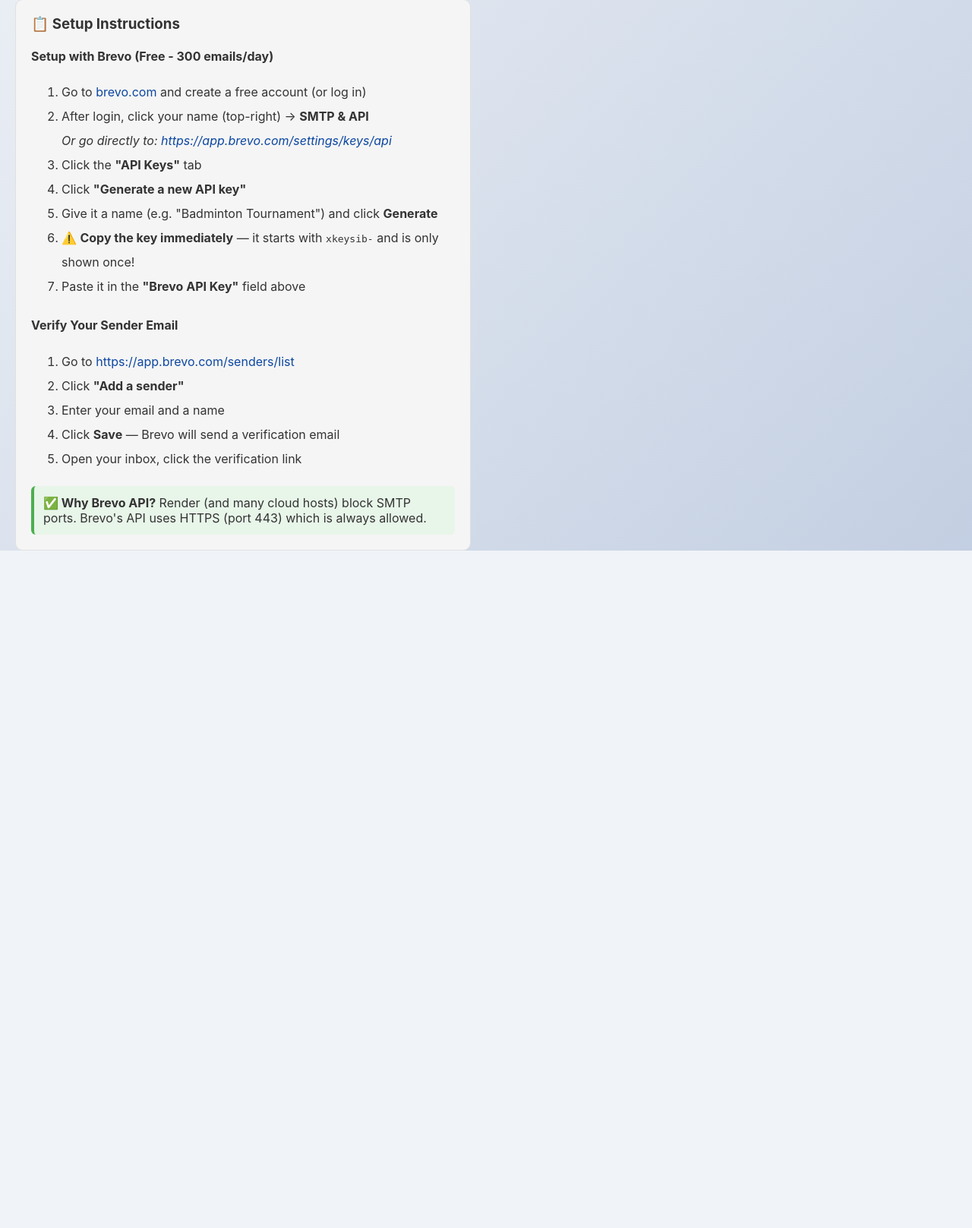
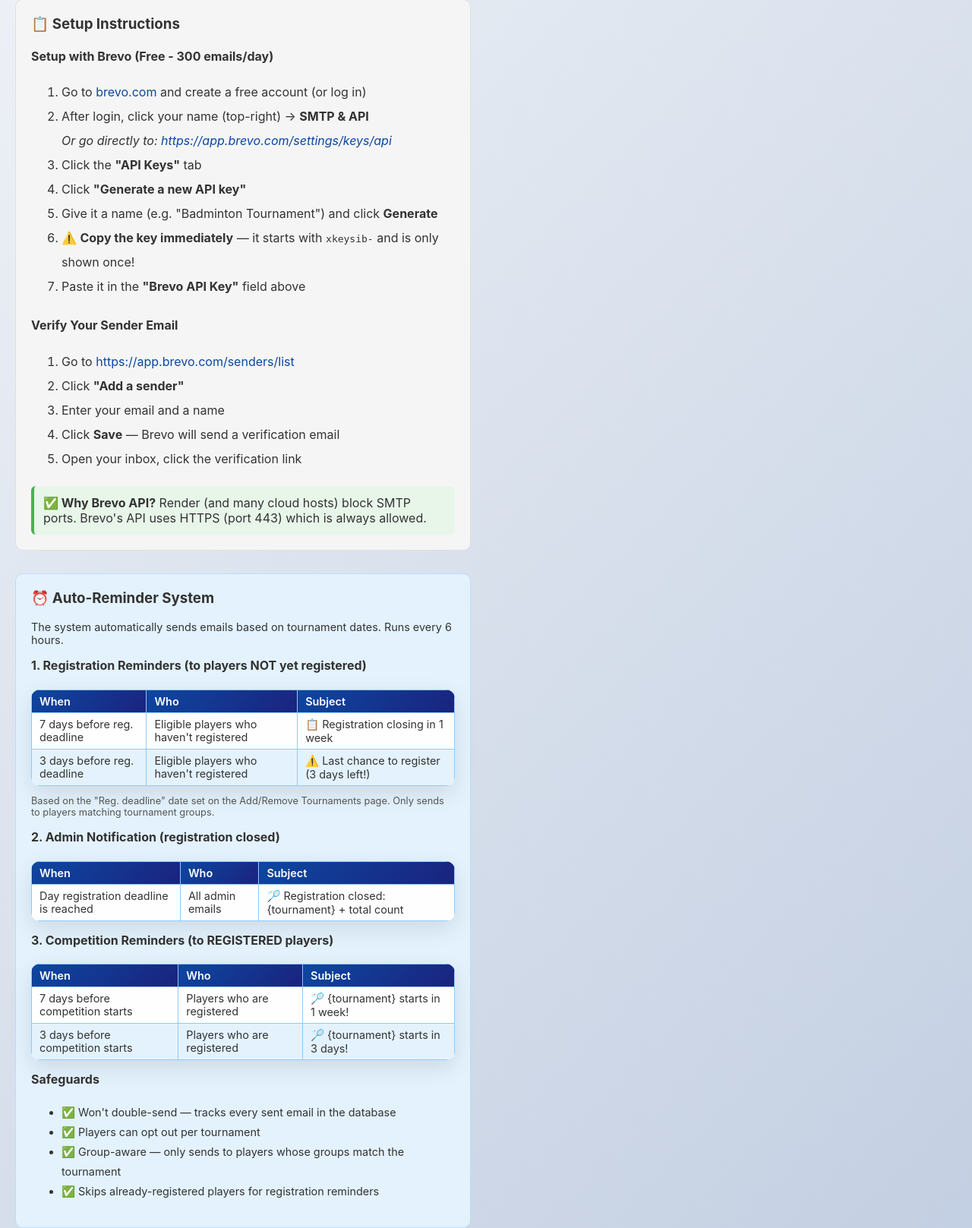
Before and after one commit to umashankarid/badmintonScrapper, a Flask app: page /email-settings.html in a window 1280 px wide. Shown: the part 604-2221 px from the top of the page at 76% size. Before the commit the page ends 1329 px from the top, so only its background shows below. Run offline with Flask 3, Linux system fonts and the light colour scheme; parts of the project's set-up code (start-up, migrations or seed data) failed here and were passed over.

Commit message:
Add auto-reminder system documentation to email settings page
Shows all 3 types of auto-emails (registration reminders, admin
notification, competition reminders) with timing, recipients, and
safeguards.

```diff
--- a/templates/email-settings.html
+++ b/templates/email-settings.html
@@ -55,6 +55,73 @@
             <div style="margin-top:20px;padding:12px;background:#e8f5e9;border-radius:6px;border-left:4px solid #4caf50;">
                 <strong>✅ Why Brevo API?</strong> Render (and many cloud hosts) block SMTP ports. Brevo's API uses HTTPS (port 443) which is always allowed.
             </div>
+        </div>
+
+        <!-- Auto-Reminder System Info -->
+        <div style="margin-top:30px;padding:20px;background:#e3f2fd;border-radius:10px;border:1px solid #bbdefb;">
+            <h3 style="margin-top:0;">⏰ Auto-Reminder System</h3>
+            <p style="color:#333;font-size:0.9em;">The system automatically sends emails based on tournament dates. Runs every 6 hours.</p>
+
+            <h4 style="margin-top:15px;">1. Registration Reminders (to players NOT yet registered)</h4>
+            <table style="width:100%;border-collapse:collapse;font-size:0.9em;margin:8px 0;">
+                <tr style="background:#bbdefb;">
+                    <th style="padding:6px 10px;text-align:left;border:1px solid #90caf9;">When</th>
+                    <th style="padding:6px 10px;text-align:left;border:1px solid #90caf9;">Who</th>
+                    <th style="padding:6px 10px;text-align:left;border:1px solid #90caf9;">Subject</th>
+                </tr>
+                <tr>
+                    <td style="padding:6px 10px;border:1px solid #90caf9;">7 days before reg. deadline</td>
+                    <td style="padding:6px 10px;border:1px solid #90caf9;">Eligible players who haven't registered</td>
+                    <td style="padding:6px 10px;border:1px solid #90caf9;">📋 Registration closing in 1 week</td>
+                </tr>
+                <tr style="background:#e3f2fd;">
+                    <td style="padding:6px 10px;border:1px solid #90caf9;">3 days before reg. deadline</td>
+                    <td style="padding:6px 10px;border:1px solid #90caf9;">Eligible players who haven't registered</td>
+                    <td style="padding:6px 10px;border:1px solid #90caf9;">⚠️ Last chance to register (3 days left!)</td>
+                </tr>
+            </table>
+            <p style="font-size:0.8em;color:#555;">Based on the "Reg. deadline" date set on the Add/Remove Tournaments page. Only sends to players matching tournament groups.</p>
+
+            <h4 style="margin-top:15px;">2. Admin Notification (registration closed)</h4>
+            <table style="width:100%;border-collapse:collapse;font-size:0.9em;margin:8px 0;">
+                <tr style="background:#bbdefb;">
+                    <th style="padding:6px 10px;text-align:left;border:1px solid #90caf9;">When</th>
+                    <th style="padding:6px 10px;text-align:left;border:1px solid #90caf9;">Who</th>
+                    <th style="padding:6px 10px;text-align:left;border:1px solid #90caf9;">Subject</th>
+                </tr>
+                <tr>
+                    <td style="padding:6px 10px;border:1px solid #90caf9;">Day registration deadline is reached</td>
+                    <td style="padding:6px 10px;border:1px solid #90caf9;">All admin emails</td>
+                    <td style="padding:6px 10px;border:1px solid #90caf9;">🏸 Registration closed: {tournament} + total count</td>
+                </tr>
+            </table>
+
+            <h4 style="margin-top:15px;">3. Competition Reminders (to REGISTERED players)</h4>
+            <table style="width:100%;border-collapse:collapse;font-size:0.9em;margin:8px 0;">
+                <tr style="background:#bbdefb;">
+                    <th style="padding:6px 10px;text-align:left;border:1px solid #90caf9;">When</th>
+                    <th style="padding:6px 10px;text-align:left;border:1px solid #90caf9;">Who</th>
+                    <th style="padding:6px 10px;text-align:left;border:1px solid #90caf9;">Subject</th>
+                </tr>
+                <tr>
+                    <td style="padding:6px 10px;border:1px solid #90caf9;">7 days before competition starts</td>
+                    <td style="padding:6px 10px;border:1px solid #90caf9;">Players who are registered</td>
+                    <td style="padding:6px 10px;border:1px solid #90caf9;">🏸 {tournament} starts in 1 week!</td>
+                </tr>
+                <tr style="background:#e3f2fd;">
+                    <td style="padding:6px 10px;border:1px solid #90caf9;">3 days before competition starts</td>
+                    <td style="padding:6px 10px;border:1px solid #90caf9;">Players who are registered</td>
+                    <td style="padding:6px 10px;border:1px solid #90caf9;">🏸 {tournament} starts in 3 days!</td>
+                </tr>
+            </table>
+
+            <h4 style="margin-top:15px;">Safeguards</h4>
+            <ul style="font-size:0.9em;color:#333;line-height:1.8;">
+                <li>✅ Won't double-send — tracks every sent email in the database</li>
+                <li>✅ Players can opt out per tournament</li>
+                <li>✅ Group-aware — only sends to players whose groups match the tournament</li>
+                <li>✅ Skips already-registered players for registration reminders</li>
+            </ul>
         </div>
     </div>
 
```
